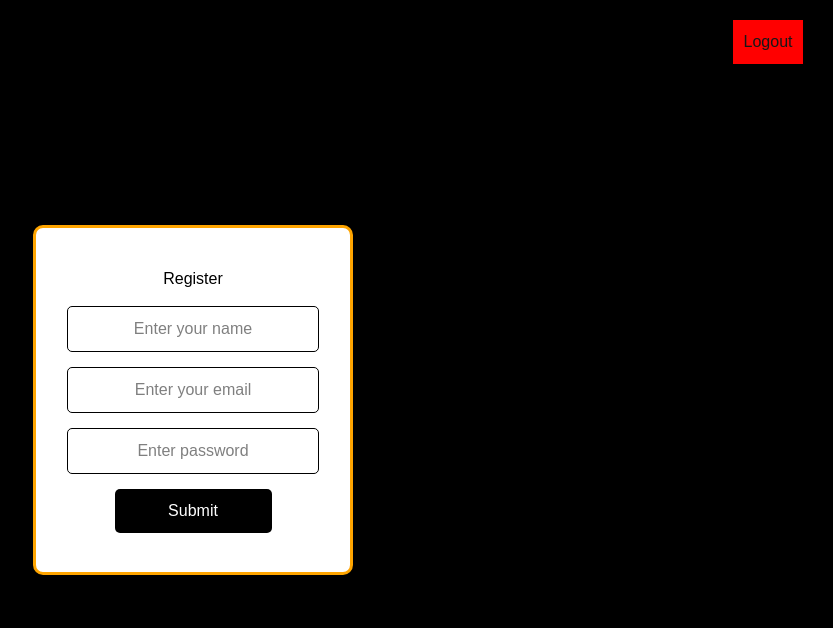
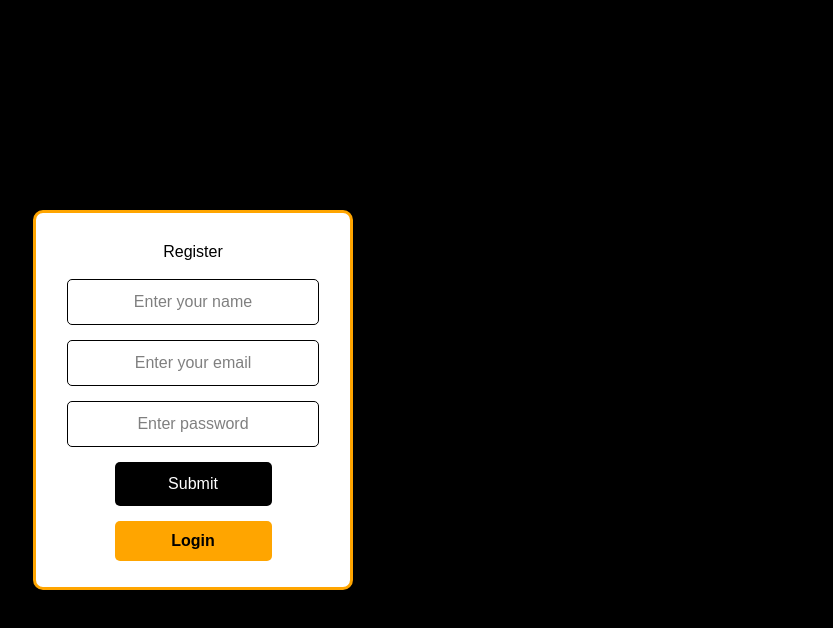
Before and after one commit to Shruti27272727/shoes-app, a Next.js app: page / in a window 1280 px wide. Shown: the top 628 px of the page, without its empty margins (447-1280 px from the left). Built offline with nearby package versions, Linux system fonts and the light colour scheme.

Commit message:
Removed logout wherever it wasnt needed and added an option in te register page

```diff
--- a/app/Cart/page.js
+++ b/app/Cart/page.js
@@ -1,6 +1,7 @@
 "use client";
 import { useSearchParams, useRouter } from "next/navigation";
 import { useEffect, useState } from "react";
+import LogoutButton from "../components/LogoutButton";
 
 export default function Cart() {
   const searchParams = useSearchParams();
@@ -111,6 +112,7 @@ useEffect(() => {
 
   return (
     <div style={{ textAlign: "center" }}>
+      <LogoutButton />
       {isPaid ? (
         <>
           <h1>Thank You</h1>
--- /dev/null
+++ b/app/components/LogoutButton.js
@@ -0,0 +1,31 @@
+"use client";
+import { useRouter } from "next/navigation";
+
+export default function LogoutButton() {
+  const router = useRouter();
+
+  const handleLogout = () => {
+    localStorage.removeItem("user");
+    alert("Logged out successfully");
+    router.push("/");
+  };
+
+  return (
+    <button
+      onClick={handleLogout}
+      style={{
+        position: "absolute",
+        backgroundColor: "red",
+        width: "70px",
+        top: "20px",
+        right: "30px",
+        padding: "10px",
+        cursor: "pointer",
+        color: "white",
+        borderRadius: "5px",
+      }}
+    >
+      Logout
+    </button>
+  );
+}
--- a/app/components/Register.js
+++ b/app/components/Register.js
@@ -3,7 +3,7 @@ import { useState } from "react";
 import { useRouter } from "next/navigation";
 
 export default function Register() {
-    const [name, setName] = useState("");
+  const [name, setName] = useState("");
   const [email, setEmail] = useState("");
   const [password, setPassword] = useState("");
   const router = useRouter();
@@ -14,7 +14,7 @@ export default function Register() {
     const res = await fetch("/api/Register", {
       method: "POST",
       headers: { "Content-Type": "application/json" },
-      body: JSON.stringify({name,  email, password }),
+      body: JSON.stringify({ name, email, password }),
     });
 
     const data = await res.json();
@@ -23,7 +23,6 @@ export default function Register() {
       alert("Registration successful!");
       router.push("/login");
     } else {
-
       if (data.message && data.message.toLowerCase().includes("exists")) {
         alert("User already exists. Please login.");
         router.push("/login");
@@ -46,7 +45,7 @@ export default function Register() {
     >
       <div
         style={{
-          height: "350px",
+          height: "380px",
           width: "320px",
           borderRadius: "10px",
           backgroundColor: "white",
@@ -70,7 +69,8 @@ export default function Register() {
           }}
         >
           <h2>Register</h2>
-           <input
+
+          <input
             type="text"
             placeholder="Enter your name"
             value={name}
@@ -125,6 +125,25 @@ export default function Register() {
           >
             Submit
           </button>
+
+
+          <button
+            type="button"
+            onClick={() => router.push("/login")}
+            style={{
+              backgroundColor: "orange",
+              color: "black",
+              padding: "8px",
+              borderRadius: "5px",
+              width: "50%",
+              cursor: "pointer",
+              border: "none",
+              fontWeight: "bold",
+            }}
+          >
+            Login
+          </button>
+
         </form>
       </div>
     </div>
--- a/app/home/page.js
+++ b/app/home/page.js
@@ -1,6 +1,9 @@
 "use client";
 import React, { useState, useEffect } from "react";
 import { useRouter } from "next/navigation";
+import LogoutButton from "../components/LogoutButton";
+
+
 
 const Home = () => {
   const router = useRouter();
@@ -67,7 +70,8 @@ if (user && user.id) {
     router.push(`/Cart?userId=${user.id}`);
   };
   return (
-    <div>
+
+    <div>  <LogoutButton />
       <h1
         style={{
           textAlign: "center",
--- a/app/layout.js
+++ b/app/layout.js
@@ -1,7 +1,6 @@
 "use client";
 import { Geist, Geist_Mono } from "next/font/google";
 import "./globals.css";
-import { useRouter } from "next/navigation";
 
 const geistSans = Geist({
   variable: "--font-geist-sans",
@@ -13,36 +12,10 @@ const geistMono = Geist_Mono({
   subsets: ["latin"],
 });
 
-const metadata = {
-  title: "Create Next App",
-  description: "Generated by create next app",
-};
 export default function RootLayout({ children }) {
-  const router = useRouter();
-
-const handleLogout = () => {
-    alert("Logged out successfully");
-    router.push("/");
-  };
-
-
   return (
     <html lang="en">
-      <body
-        className={`${geistSans.variable} ${geistMono.variable} antialiased`}
-      >
-         <button onClick={handleLogout}
-      style={{
-       position:"absolute",
-       backgroundColor:"red",
-       width:"70px",
-       top: "20px",
-       right: "30px",
-       padding:"10px",
-       cursor:"pointer",
-      }}>
-      Logout
-      </button>
+      <body className={`${geistSans.variable} ${geistMono.variable} antialiased`}>
         {children}
       </body>
     </html>
```
